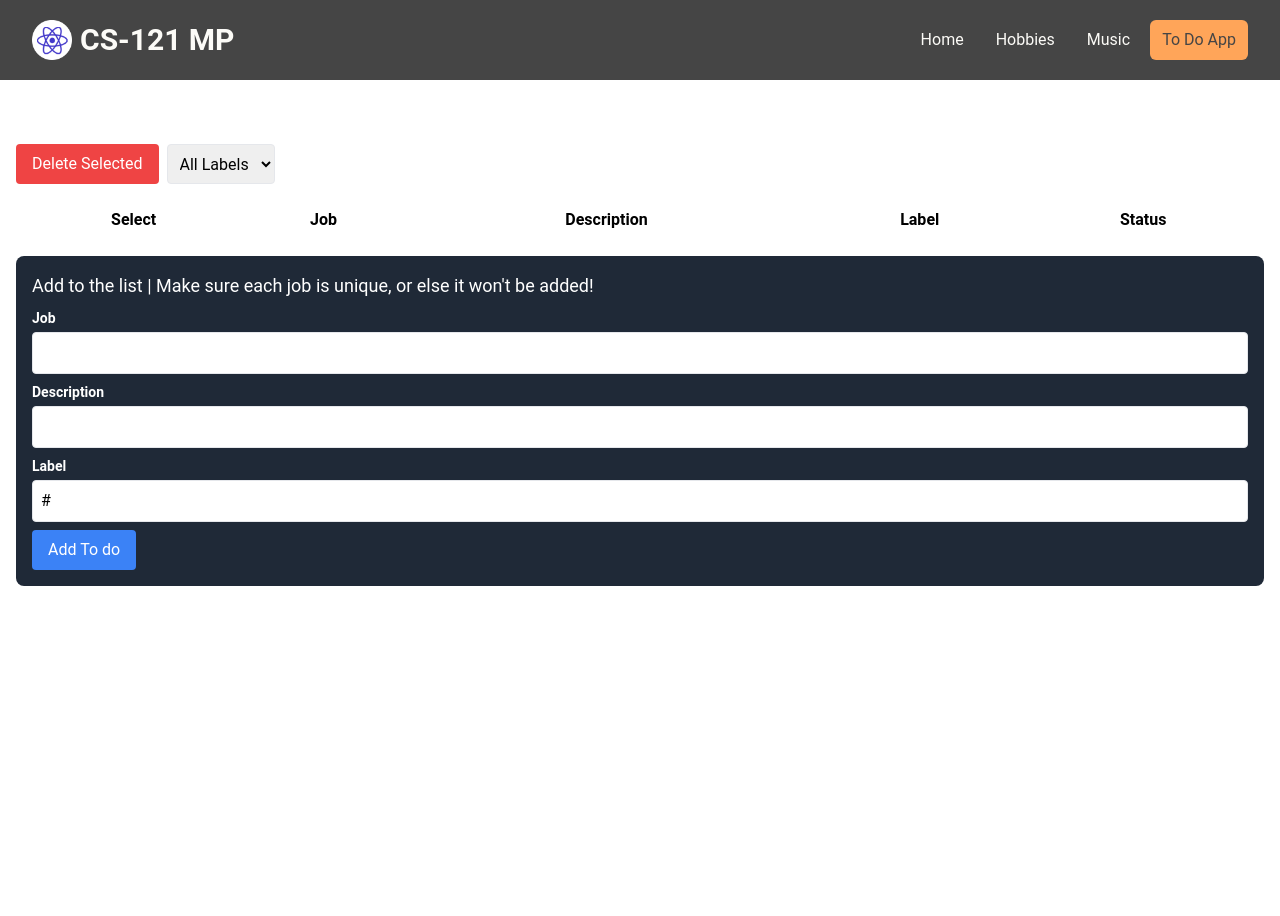
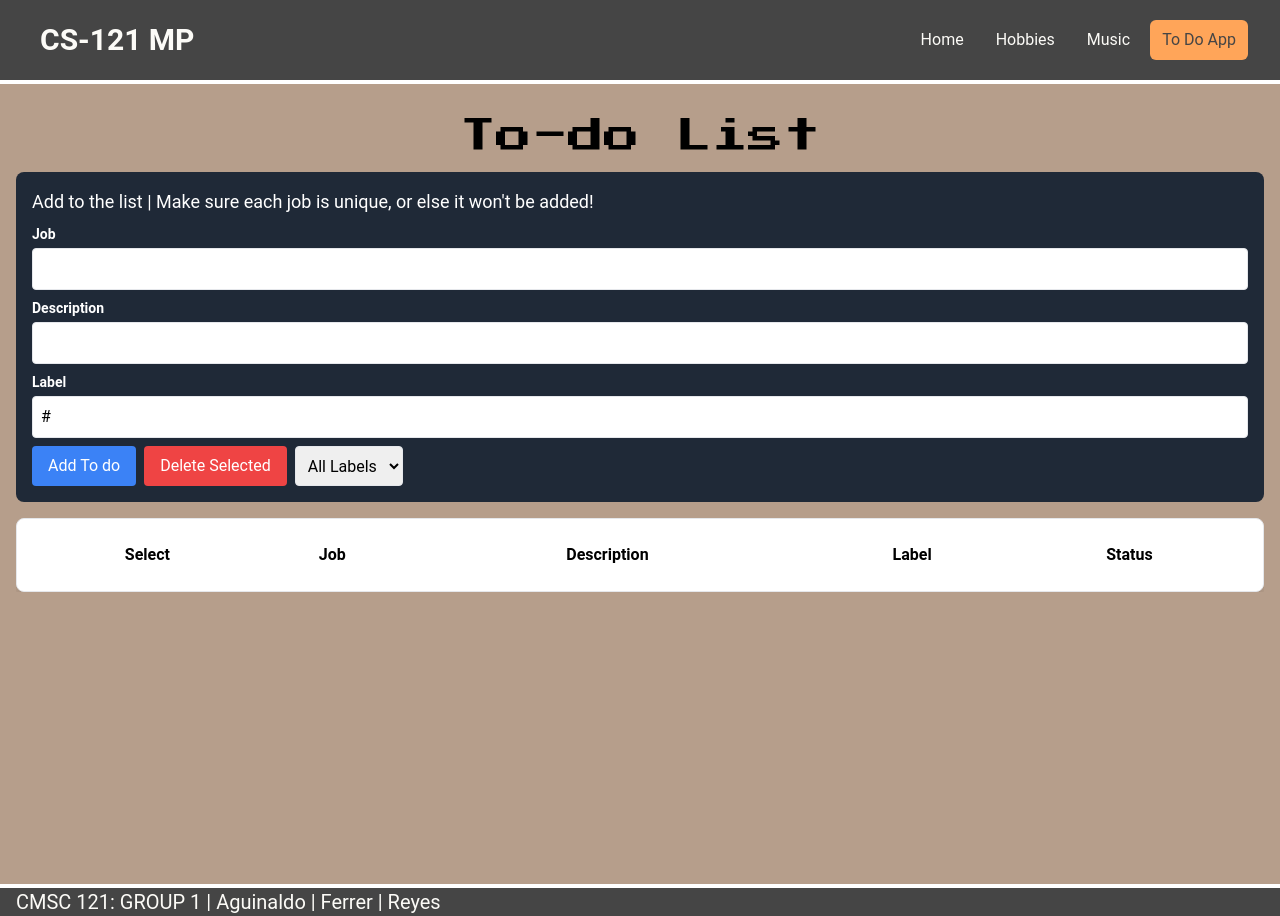
Before and after one commit to KGReyes/CS121-MP, a React (Vite) app in the folder front-end/: page /to-do in a window 1280 px wide. Before the commit the page ends 800 px from the top, so only its background shows below. Built offline with nearby package versions, Linux system fonts and the light colour scheme.

Commit message:
todo, hobby, and navbar edits (final? commit)

```diff
--- a/front-end/src/components/Navbar.jsx
+++ b/front-end/src/components/Navbar.jsx
@@ -1,5 +1,4 @@
 import {NavLink} from 'react-router-dom';
-import logo from '../assets/images/logo.png'
 const Navbar = () => {
 
     // This method is just to add the black highlight on the navbar
@@ -20,11 +19,6 @@ const Navbar = () => {
                         <NavLink
                             className="flex flex-shrink-0 items-center mr-4"
                             to="/">
-                            <img
-                                className="h-10 w-auto"
-                                src={logo}
-                                alt="React Jobs"
-                            />
                             <span className="hidden md:block text-off-white text-3xl font-bold ml-2">
                                 CS-121 MP
                             </span>
--- a/front-end/src/pages/HobbiesPage.jsx
+++ b/front-end/src/pages/HobbiesPage.jsx
@@ -51,7 +51,7 @@ const HobbiesPage = ({isaId = 1, kofiId = 2, nicoId = 3}) => {
                         {[isaHobbies, kofiHobbies, nicoHobbies].map((hobbies, index) => (
                             <div className="p-6 bg-cream-1 rounded-lg shadow-lg" key={index}>
                                 <div className="flex flex-col space-y-4">
-                                    <h1 className="text-2xl mb-4 text-center font-mono w-full">
+                                    <h1 className="text-l mb-4 text-center font-press w-full">
                                         {index === 0 ? isaName : index === 1 ? kofiName : nicoName}'s Hobbies
                                     </h1>
                                     <div className="flex flex-col space-y-4 flex-1">
--- a/front-end/src/pages/ToDoPage.jsx
+++ b/front-end/src/pages/ToDoPage.jsx
@@ -1,4 +1,5 @@
 import React, { useState } from 'react';
+import Footer from "../components/Footer.jsx";
 const ToDoPage = () => {
     const [toDo, setToDo] = useState([]);
     const [newtoDo, setNewTodo] = useState({ category: '#', job: '', description: '' });
@@ -55,28 +56,80 @@ const ToDoPage = () => {
 
     return (
         // This div covers generally the whole page under the navbar
-        <div className="container mx-auto p-4">
-            <h1 className="text-2xl mb-4 text-white">To-do List</h1>
+        <>
+            <div className="mt-1 mb-1 bg-cream-2 min-h-screen w-full flex flex-col">
+                <div className="m-4 bg-transparent container mx-auto p-4 flex-1">
+                    <h1 className="text-center text-4xl mb-4 font-press">To-do List</h1>
                     {error && <p className="text-red-500">{error}</p>}
-            {/*This div covers the delete and the drop down category menu*/}
-            <div className="mb-4 flex space-x-2">
+                    {/* This div covers the delete and the drop down category menu */}
+                    {/* This div covers the form for adding a new to do */}
+                    <div className="mt-4 bg-gray-800 p-4 rounded-lg">
+                        <h2 className="text-lg mb-2 text-white">
+                            Add to the list | Make sure each job is unique, or else it won't be
+                            added!
+                        </h2>
+                        {/* This div covers the Job input */}
+                        <div className="mb-2">
+                            <label className="block text-sm font-bold mb-1 text-white">Job</label>
+                            <input
+                                type="text"
+                                value={newtoDo.job}
+                                onChange={(e) => setNewTodo({ ...newtoDo, job: e.target.value })}
+                                className="border p-2 rounded w-full"
+                            />
+                        </div>
+                        {/* This div covers the description of the job input */}
+                        <div className="mb-2">
+                            <label className="block text-sm font-bold mb-1 text-white">
+                                Description
+                            </label>
+                            <input
+                                type="text"
+                                value={newtoDo.description}
+                                onChange={(e) =>
+                                    setNewTodo({ ...newtoDo, description: e.target.value })
+                            }
+                                className="border p-2 rounded w-full"
+                            />
+                        </div>
+                        {/* This div covers the Category input */}
+                        <div className="mb-2">
+                            <label className="block text-sm font-bold mb-1 text-white">Label</label>
+                            <input
+                                type="text"
+                                value={newtoDo.category}
+                                onChange={(e) =>
+                                    setNewTodo({ ...newtoDo, category: e.target.value })
+                            }
+                                className="border p-2 rounded w-full"
+                            />
+                        </div>
+                        {/* Button to add the to-do from the form */}
+                        <div className="flex space-x-2">
+                            <button onClick={handleAdd} className="bg-blue-500 text-white px-4 py-2 rounded">
+                                Add To do
+                            </button>
                             <button onClick={handleDeletion} className="bg-red-500 text-white px-4 py-2 rounded">
                                 Delete Selected
                             </button>
                             <select
                                 value={filterCategory}
-                    onChange={e => setFilterCategory(e.target.value)}
+                                onChange={(e) => setFilterCategory(e.target.value)}
                                 className="border p-2 rounded"
                             >
                                 <option value="all">All Labels</option>
-                    {categorySelect.map(category => (
-                        <option key={category} value={category}>{category}</option>
+                                {categorySelect.map((category) => (
+                                    <option key={category} value={category}>
+                                        {category}
+                                    </option>
                                 ))}
                             </select>
                         </div>
-            {/*This div covers the selection table go make it look fancee*/}
-            <div className="overflow-x-auto">
-                <table className="min-w-full bg-white">
+                    </div>
+                    {/* This div covers the selection table go make it look fancee */}
+                    <div className="overflow-x-auto mt-4">
+                        <div className="bg-white p-4 rounded-lg border border-gray-200 shadow-lg">
+                            <table className="min-w-full">
                                 <thead>
                                 <tr>
                                     <th className="py-2">Select</th>
@@ -86,9 +139,9 @@ const ToDoPage = () => {
                                     <th className="py-2">Status</th>
                                 </tr>
                                 </thead>
-                    {/*tbody is the body of the table*/}
+                                {/* tbody is the body of the table */}
                                 <tbody>
-                    {todoSelect.map(todo => (
+                                {todoSelect.map((todo) => (
                                     <tr key={todo.id}>
                                         <td className="border px-4 py-2">
                                             <input
@@ -96,7 +149,9 @@ const ToDoPage = () => {
                                                 checked={selectedtoDo.includes(todo.id)}
                                                 onChange={() => {
                                                     if (selectedtoDo.includes(todo.id)) {
-                                            setSelectedTodos(selectedtoDo.filter(id => id !== todo.id));
+                                                        setSelectedTodos(
+                                                            selectedtoDo.filter((id) => id !== todo.id)
+                                                        );
                                                     } else {
                                                         setSelectedTodos([...selectedtoDo, todo.id]);
                                                     }
@@ -118,45 +173,12 @@ const ToDoPage = () => {
                                 </tbody>
                             </table>
                         </div>
-            {/*This div covers the form for adding a new to do*/}
-            <div className="mt-4 bg-gray-800 p-4 rounded-lg">
-                <h2 className="text-lg mb-2 text-white">Add to the list | Make sure each job is unique, or else it won't be added!</h2>
-                {/*This div covers the Job input*/}
-                <div className="mb-2">
-                    <label className="block text-sm font-bold mb-1 text-white">Job</label>
-                    <input
-                        type="text"
-                        value={newtoDo.job}
-                        onChange={e => setNewTodo({...newtoDo, job: e.target.value})}
-                        className="border p-2 rounded w-full"
-                    />
-                </div>
-                {/*This div covers the description of the job input*/}
-                <div className="mb-2">
-                    <label className="block text-sm font-bold mb-1 text-white">Description</label>
-                    <input
-                        type="text"
-                        value={newtoDo.description}
-                        onChange={e => setNewTodo({...newtoDo, description: e.target.value})}
-                        className="border p-2 rounded w-full"
-                    />
-                </div>
-                {/*This div covers the Category input*/}
-                <div className="mb-2">
-                    <label className="block text-sm font-bold mb-1 text-white">Label</label>
-                    <input
-                        type="text"
-                        value={newtoDo.category}
-                        onChange={e => setNewTodo({...newtoDo, category: e.target.value})}
-                        className="border p-2 rounded w-full"
-                    />
-                </div>
-                {/*Button to add the to-do from the form*/}
-                <button onClick={handleAdd} className="bg-blue-500 text-white px-4 py-2 rounded">
-                    Add To do
-                </button>
                     </div>
                 </div>
+            </div>
+
+            <Footer />
+        </>
     )
 };
 export default ToDoPage
```
Also changed, not shown: front-end/src/assets/images/logo.png (deleted). Lines whose indentation alone changed are shown as unchanged.
